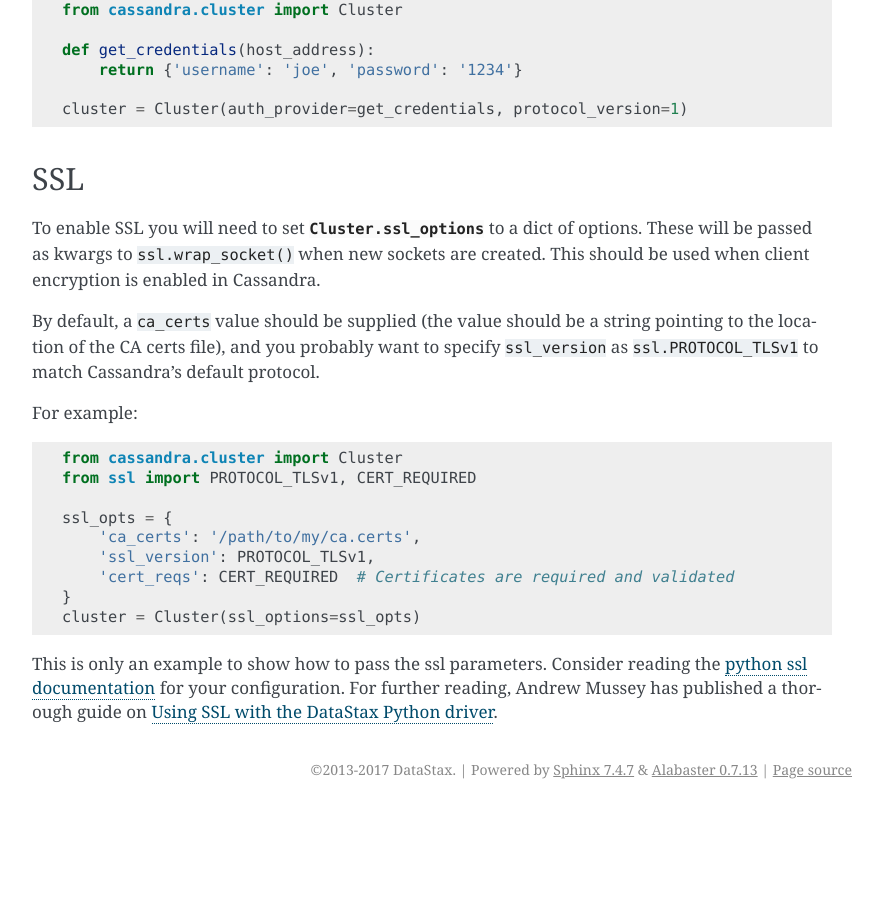
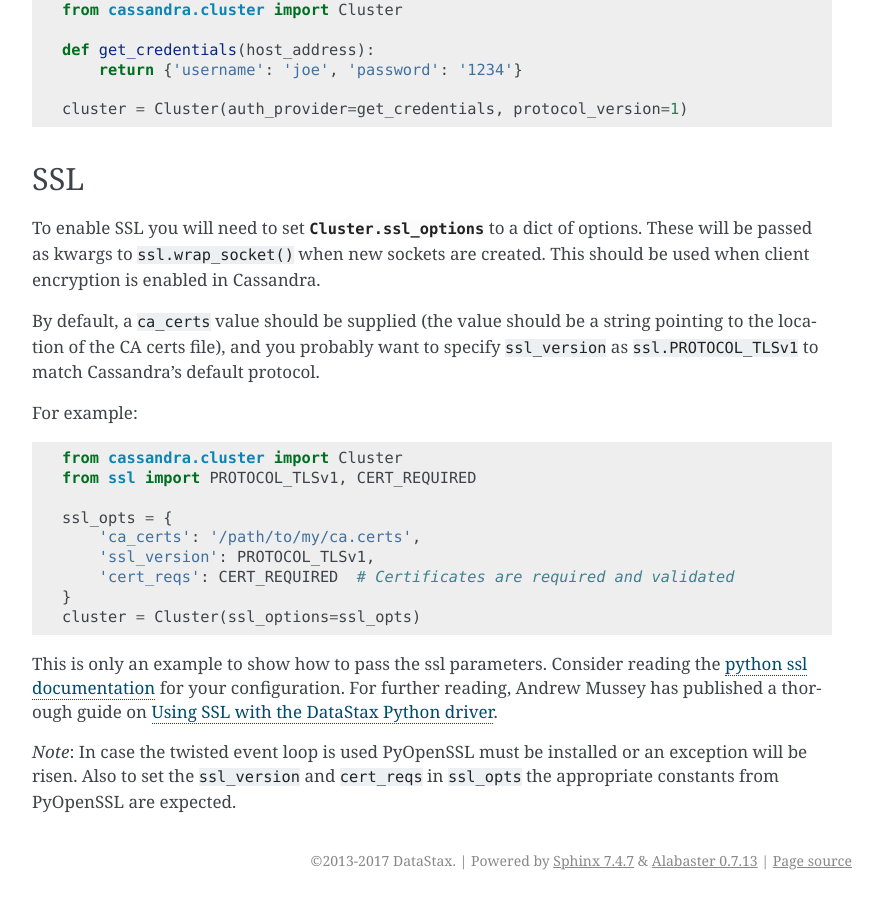
Before and after one commit to datastax/python-driver, a Sphinx documentation site: the page built from docs/security.rst, in a window 1280 px wide and 900 px high, scrolled down 966 px. Shown: the whole window, without its empty margins (258-1141 px from the left). Built offline with Sphinx 7.4.7, drawn with Linux system fonts in a browser that asks for light colours; pages that are not in the unit, such as notebooks, are missing from menus; before the commit the page ends 1775 px from its top, so only the background shows below that.

Commit message:
Note on using SSL with twisted event loop

```diff
--- a/docs/security.rst
+++ b/docs/security.rst
@@ -87,3 +87,6 @@ This is only an example to show how to pass the ssl parameters. Consider reading
 the `python ssl documentation <https://docs.python.org/2/library/ssl.html#ssl.wrap_socket>`_ for
 your configuration. For further reading, Andrew Mussey has published a thorough guide on
 `Using SSL with the DataStax Python driver <http://blog.amussey.com/post/64036730812/cassandra-2-0-client-server-ssl-with-datastax-python>`_.
+
+*Note*: In case the twisted event loop is used PyOpenSSL must be installed or an exception will be risen. Also
+to set the ``ssl_version`` and ``cert_reqs`` in ``ssl_opts`` the appropriate constants from PyOpenSSL are expected.
```
